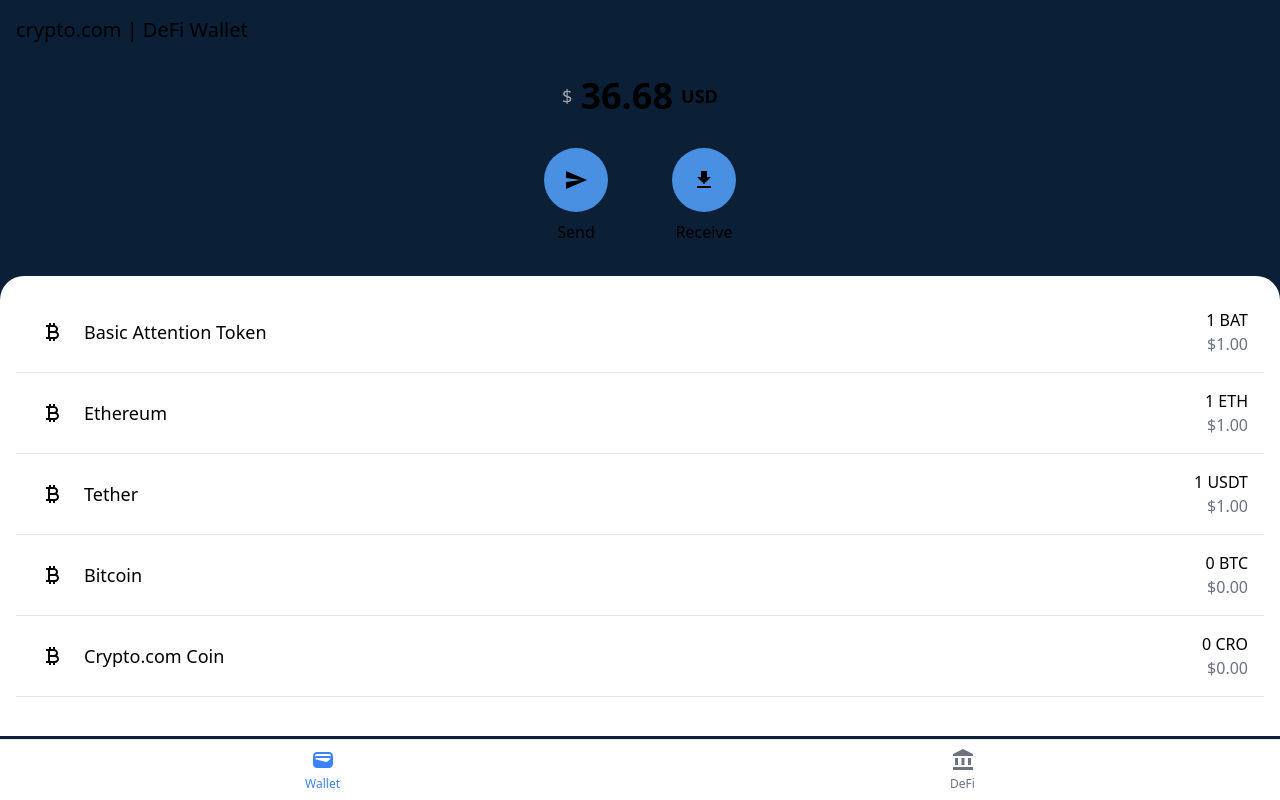
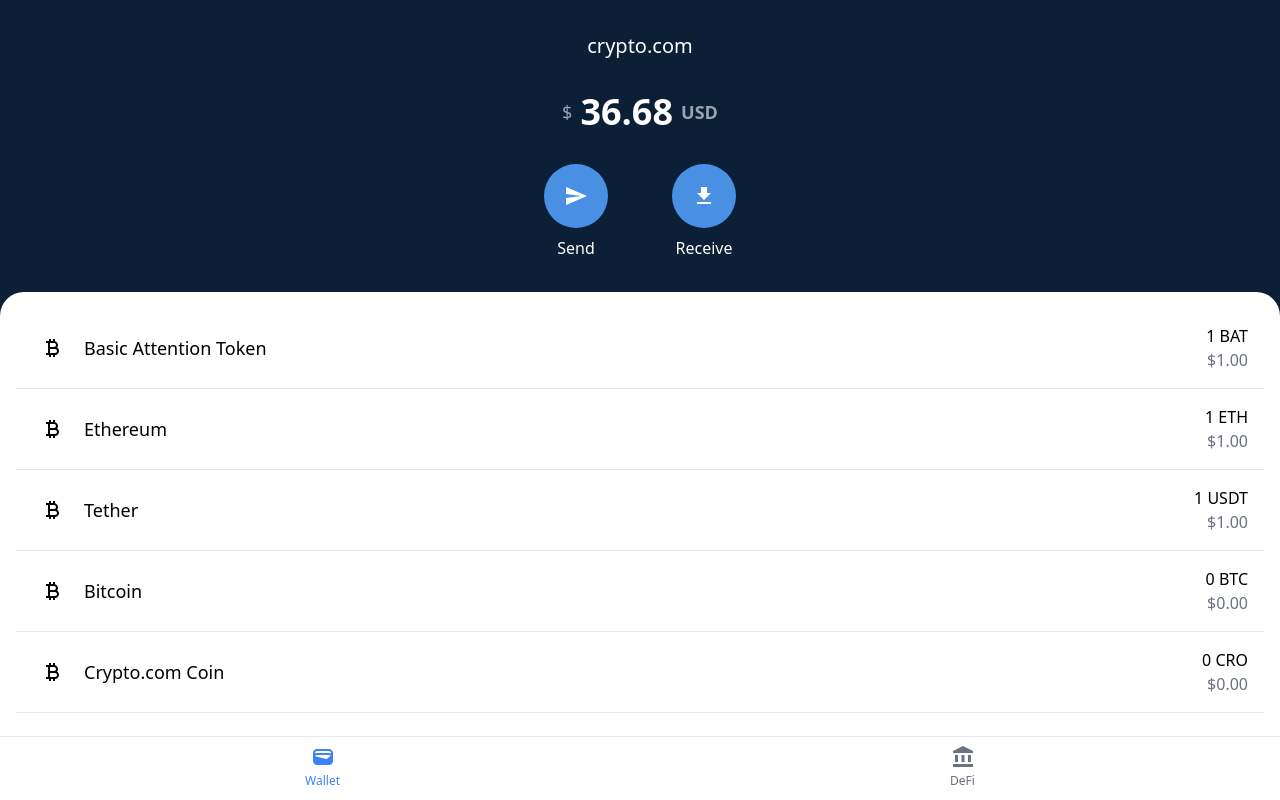
Before and after one commit to wendyzhaogogo/crypto-web-demo, a React (Vite) app: page /#/wallet in a window 1280 px wide. Built offline with nearby package versions, Linux system fonts and the light colour scheme.

Commit message:
fix: some style

```diff
--- a/src/components/Navbar.tsx
+++ b/src/components/Navbar.tsx
@@ -5,7 +5,7 @@
   const location = useLocation();
 
   return (
-    <nav className="fixed bottom-0 left-0 right-0 bg-white border-t border-gray-200">
+    <nav className="fixed bottom-0 left-0 right-0 bg-white h-16 box-border border-t border-gray-200">
       <div className="flex justify-around">
         {routes.map((route) => (
           <Link
--- a/src/pages/Wallet/WalletButton.tsx
+++ b/src/pages/Wallet/WalletButton.tsx
@@ -10,11 +10,14 @@
   onClick,
 }) => {
   return (
-    <button onClick={onClick} className="flex flex-col items-center outline-none">
-      <div className="w-16 h-16 bg-[#4A90E2] rounded-full flex items-center justify-center mb-2">
+    <button
+      onClick={onClick}
+      className="flex flex-col items-center outline-none"
+    >
+      <div className="w-16 h-16 bg-[#4A90E2] rounded-full flex items-center justify-center mb-2 text-white">
         {icon}
       </div>
-      <span>{label}</span>
+      <span className="text-white">{label}</span>
     </button>
   );
 };
--- a/src/pages/Wallet/index.tsx
+++ b/src/pages/Wallet/index.tsx
@@ -68,17 +68,19 @@
   return (
     <div className="flex flex-col h-full bg-[#0B1F36]">
       {/* Header */}
-      <div className="flex justify-between items-center p-4">
-        <div className="text-xl font-medium">crypto.com | DeFi Wallet</div>
+      <div className="mt-4 flex items-center justify-center text-xl  p-4 gap-1">
+        <span className="text-white flex items-center">crypto.com</span>
       </div>
 
       {/* Balance display */}
       <div className="text-center mb-8 mt-4 flex items-center justify-center gap-2">
         <div className="text-gray-400 text-lg flex items-center">$</div>
-        <div className="text-4xl font-bold flex items-center">
+        <div className="text-4xl font-bold flex items-center text-white">
           {totalBalance.toFixed(2)}
         </div>
-        <div className="text-lg font-bold flex items-center">USD</div>
+        <div className="text-lg font-bold flex items-center text-gray-400">
+          USD
+        </div>
       </div>
 
       {/* Action buttons */}
```
